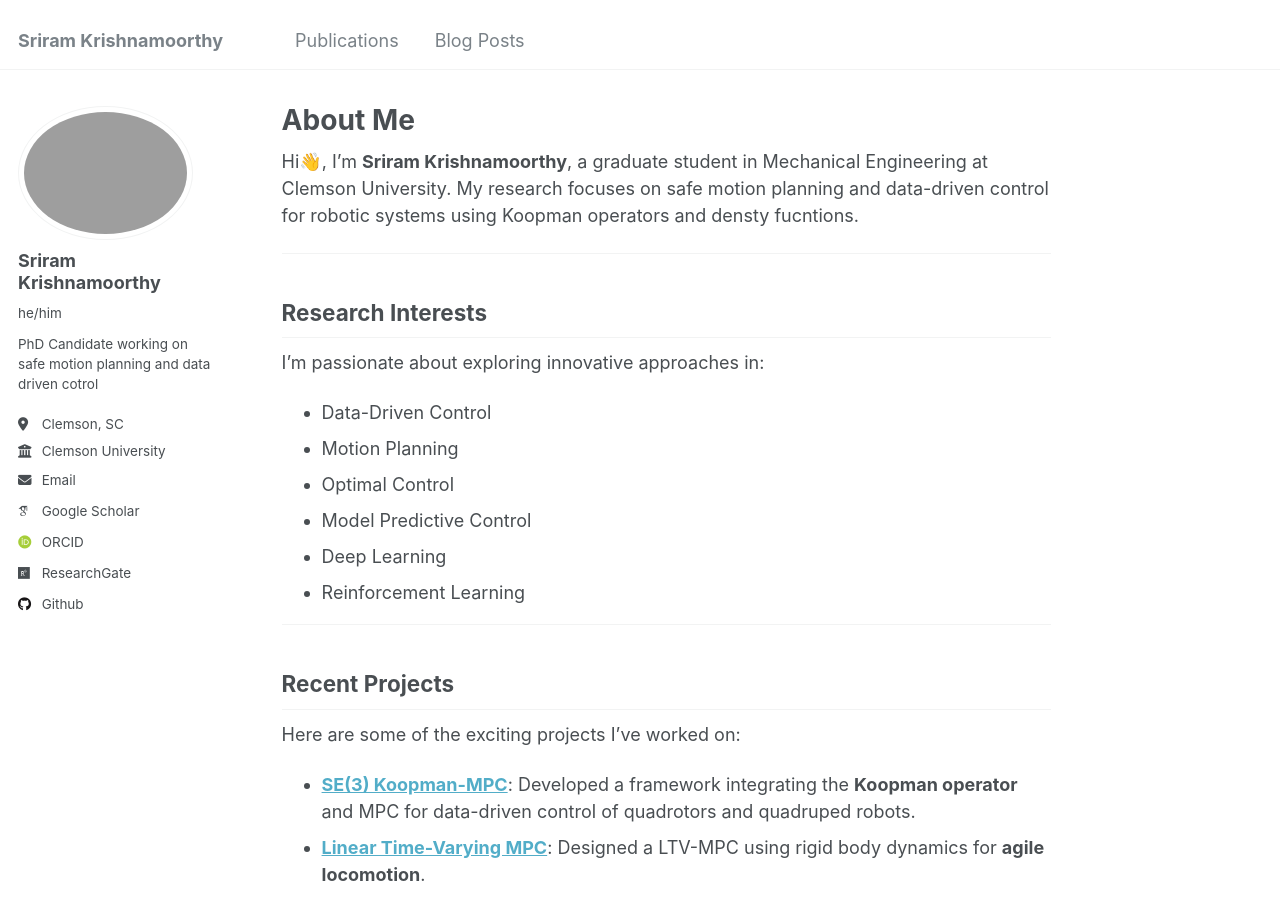
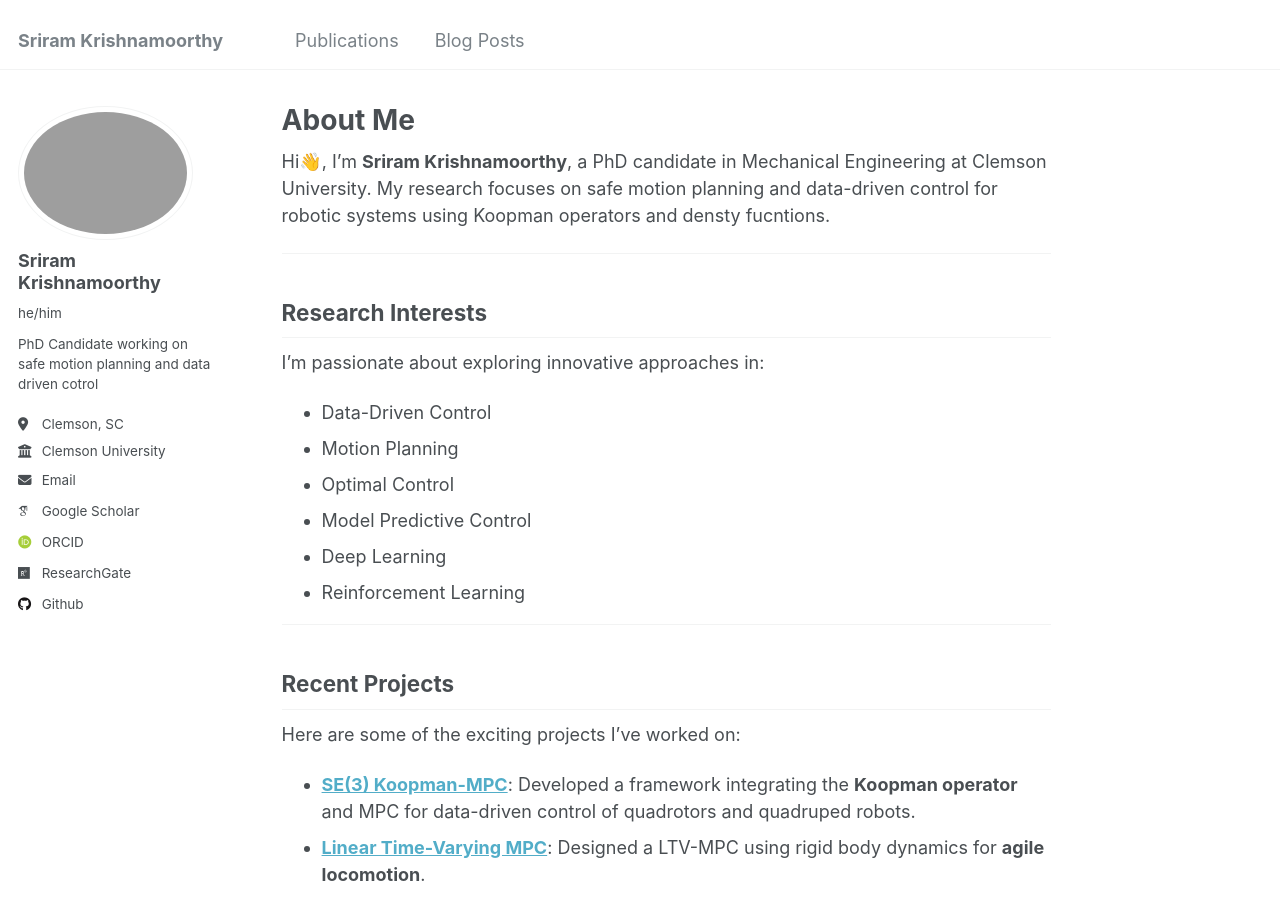
Before and after one commit to sriram-2502/sriram-2502.github.io, a Jekyll site: the page built from _pages/about.md, in a window 1280 px wide and 900 px high. Built offline with Jekyll 4.4.1, drawn with Linux system fonts in a browser that asks for light colours; some web fonts are replaced.

Commit message:
updated profile

```diff
--- a/_pages/about.md
+++ b/_pages/about.md
@@ -7,7 +7,7 @@
   - /about.html
 ---
 
-Hi👋, I’m **Sriram Krishnamoorthy**, a graduate student in Mechanical Engineering at Clemson University. My research focuses on safe motion planning and data-driven control for robotic systems using Koopman operators and densty fucntions.
+Hi👋, I’m **Sriram Krishnamoorthy**, a PhD candidate in Mechanical Engineering at Clemson University. My research focuses on safe motion planning and data-driven control for robotic systems using Koopman operators and densty fucntions.
 
 ---
 
```
